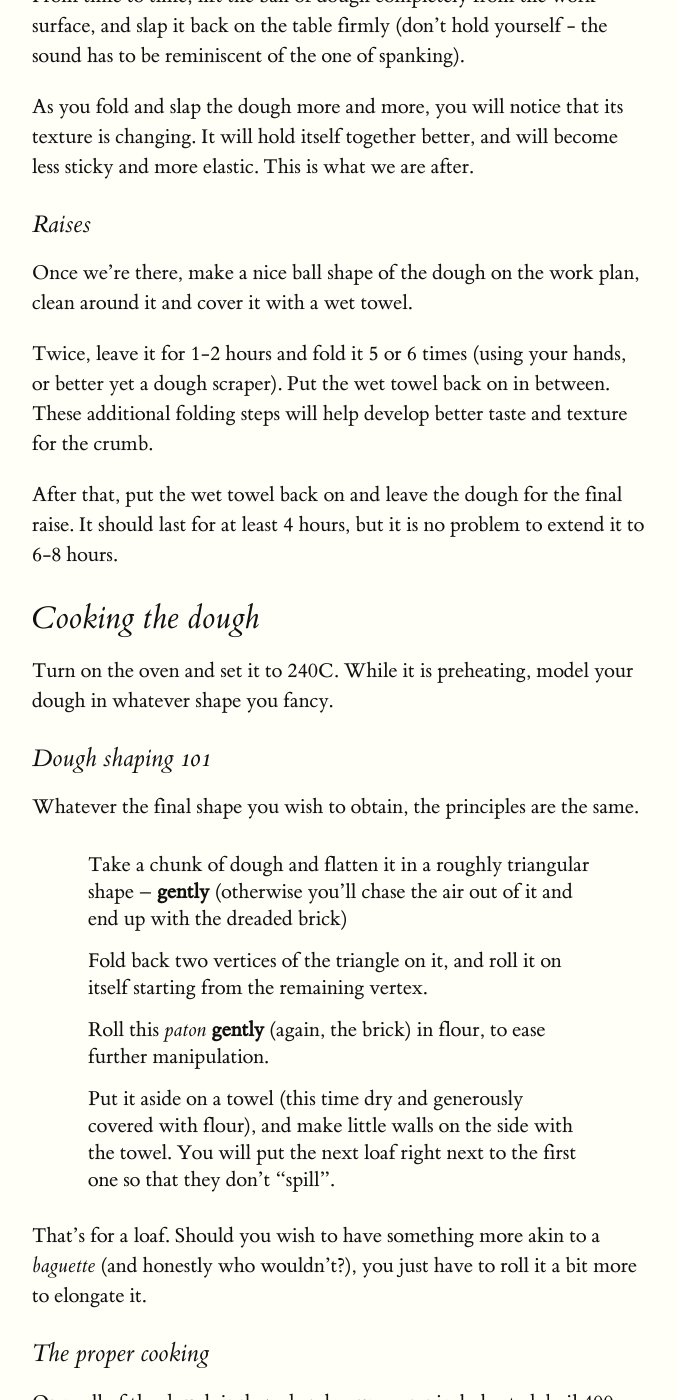
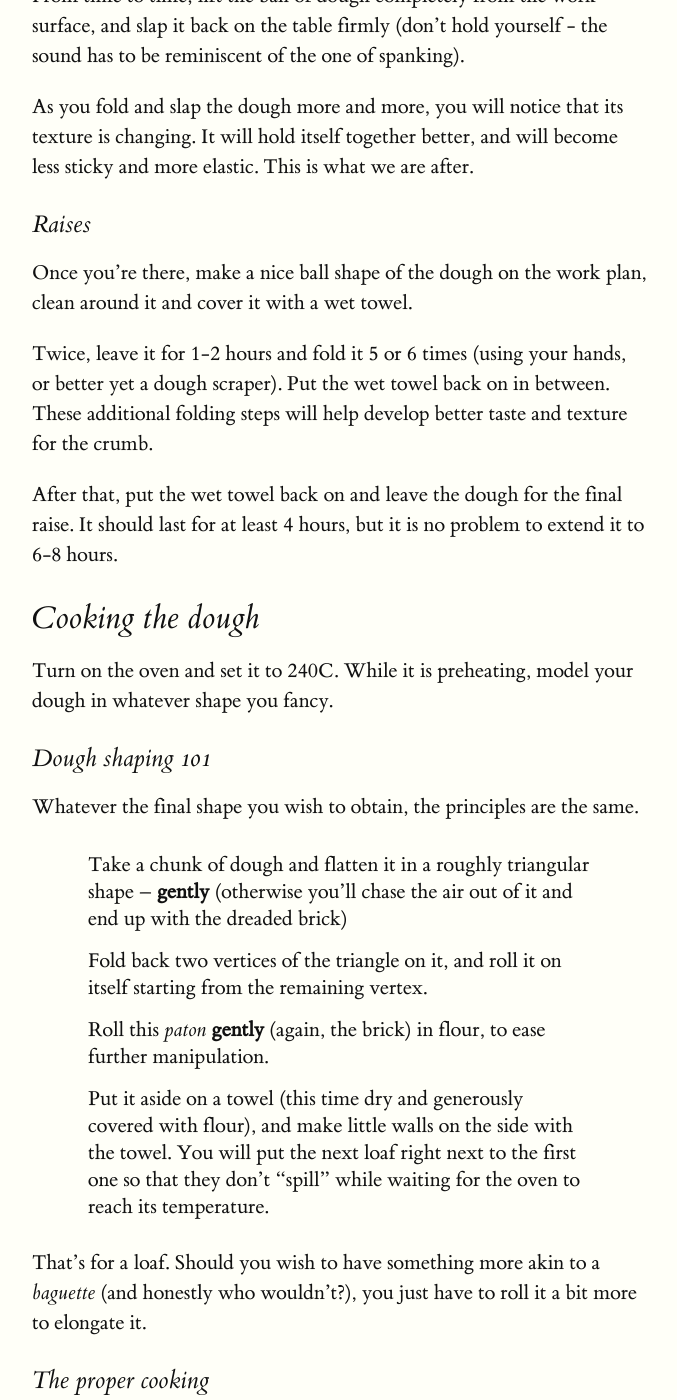
Before and after one commit to feston/recettes, a Jekyll site: the page built from pain.md, in a window 1280 px wide and 1400 px high, scrolled down 1492 px. Shown: the whole window, without its empty margins (128-805 px from the left). Built offline with Jekyll 4.4.1, drawn with Linux system fonts in a browser that asks for light colours.

Commit message:
minor changes

```diff
--- a/pain.md
+++ b/pain.md
@@ -39,9 +39,8 @@ without being hindered by the salt.
 ### Slap and Fold
 
 Then it's time to knead the dough. Spill the mix on a clean and solid surface,
-flatten it and put the salt on the middle (**do not forget the salt**). Then play
- a long song or a short
-series episode and repeatedly follow these steps:
+flatten it and put the salt on the middle (**do not forget the salt**). Then
+play a long song or a short series episode and repeatedly follow these steps:
 
 * Fold the dough over itself in one direction, squashing it *gently* in the
 process
@@ -57,7 +56,7 @@ and more elastic. This is what we are after.
 
 ### Raises
 
-Once we're there, make a nice ball shape of the dough on the work plan, clean
+Once you're there, make a nice ball shape of the dough on the work plan, clean
 around it and cover it with a wet towel.
 
 Twice, leave it for 1-2 hours and fold it 5 or 6 times (using your hands, or
@@ -87,7 +86,8 @@ from the remaining vertex.
 manipulation.
 * Put it aside on a towel (this time dry and generously covered with flour), and
 make little walls on the side with the towel. You will put the next loaf right
-next to the first one so that they don't "spill".
+next to the first one so that they don't "spill" while waiting for the oven to
+reach its temperature.
 
 That's for a loaf. Should you wish to have something more akin to a *baguette*
 (and honestly who wouldn't?), you just have to roll it a bit more to elongate
```
